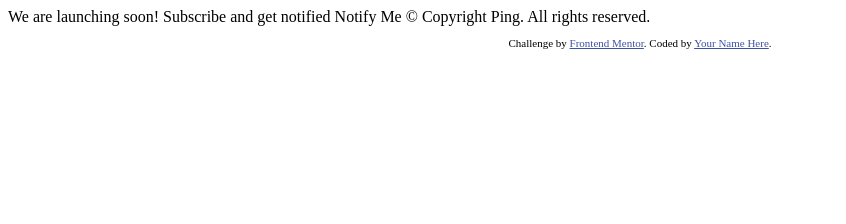
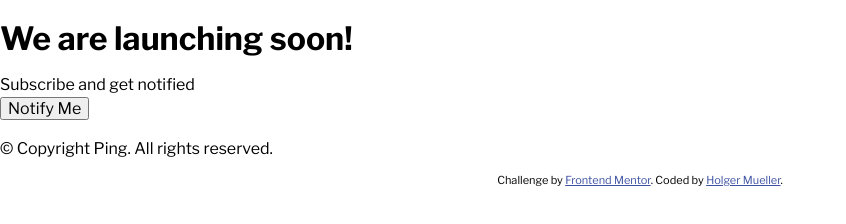
Before and after one commit to Holgermueller/ping-coming-soon-page, a plain HTML site: page index.html in a window 1280 px wide. Shown: the whole page, without its empty margins (0-846 px from the left). Drawn offline with nearby package versions, Linux system fonts and the light colour scheme.

Commit message:
began challenge

```diff
--- a/index.html
+++ b/index.html
@@ -1,33 +1,48 @@
 <!DOCTYPE html>
 <html lang="en">
   <head>
-  <meta charset="UTF-8">
-  <meta name="viewport" content="width=device-width, initial-scale=1.0"> <!-- displays site properly based on user's device -->
+    <meta charset="UTF-8" />
+    <meta name="viewport" content="width=device-width, initial-scale=1.0" />
+    <!-- displays site properly based on user's device -->
 
-  <link rel="icon" type="image/png" sizes="32x32" href="./images/favicon-32x32.png">
+    <link
+      rel="icon"
+      type="image/png"
+      sizes="32x32"
+      href="./images/favicon-32x32.png"
+    />
+
+    <link rel="preconnect" href="https://fonts.googleapis.com" />
+    <link rel="preconnect" href="https://fonts.gstatic.com" crossorigin />
+    <link
+      href="https://fonts.googleapis.com/css2?family=Libre+Franklin:ital,wght@0,100..900;1,100..900&display=swap"
+      rel="stylesheet"
+    />
+
+    <link rel="stylesheet" href="reset.css" />
+    <link rel="stylesheet" href="styles.css" />
 
     <title>Frontend Mentor | Ping coming soon page</title>
-
-  <!-- Feel free to remove these styles or customise in your own stylesheet 👍 -->
-  <style>
-    .attribution { font-size: 11px; text-align: center; }
-    .attribution a { color: hsl(228, 45%, 44%); }
-  </style>
   </head>
   <body>
+    <h1>We are launching soon!</h1>
 
-  We are launching soon!
+    <p>Subscribe and get notified</p>
 
-  Subscribe and get notified
-
-  Notify Me
-
-  &copy; Copyright Ping. All rights reserved.
+    <button>Notify Me</button>
 
     <footer>
+      <p class="ping-footer-copy">
+        &copy; Copyright Ping. All rights reserved.
+      </p>
       <p class="attribution">
-      Challenge by <a href="https://www.frontendmentor.io?ref=challenge" target="_blank">Frontend Mentor</a>.
-      Coded by <a href="#">Your Name Here</a>.
+        Challenge by
+        <a href="https://www.frontendmentor.io?ref=challenge" target="_blank"
+          >Frontend Mentor</a
+        >. Coded by
+        <a href="https://holgermueller.github.io/portfolio/" target="_blank"
+          >Holger Mueller</a
+        >.
       </p>
     </footer>
   </body>
--- /dev/null
+++ b/reset.css
@@ -0,0 +1,90 @@
+/* Box sizing rules */
+*,
+*::before,
+*::after {
+  box-sizing: border-box;
+}
+
+/* Prevent font size inflation */
+html {
+  -moz-text-size-adjust: none;
+  -webkit-text-size-adjust: none;
+  text-size-adjust: none;
+}
+
+/* Remove default margin in favour of better control in authored CSS */
+body,
+h1,
+h2,
+h3,
+h4,
+p,
+figure,
+blockquote,
+dl,
+dd {
+  margin-block-end: 0;
+}
+
+/* Remove list styles on ul, ol elements with a list role, which suggests default styling will be removed */
+ul[role="list"],
+ol[role="list"] {
+  list-style: none;
+}
+
+/* Set core body defaults */
+body {
+  min-height: 100vh;
+  line-height: 1.5;
+}
+
+/* Set shorter line heights on headings and interactive elements */
+h1,
+h2,
+h3,
+h4,
+button,
+input,
+label {
+  line-height: 1.1;
+}
+
+/* Balance text wrapping on headings */
+h1,
+h2,
+h3,
+h4 {
+  text-wrap: balance;
+}
+
+/* A elements that don't have a class get default styles */
+a:not([class]) {
+  text-decoration-skip-ink: auto;
+  color: currentColor;
+}
+
+/* Make images easier to work with */
+img,
+picture {
+  max-width: 100%;
+  display: block;
+}
+
+/* Inherit fonts for inputs and buttons */
+input,
+button,
+textarea,
+select {
+  font-family: inherit;
+  font-size: inherit;
+}
+
+/* Make sure textareas without a rows attribute are not tiny */
+textarea:not([rows]) {
+  min-height: 10em;
+}
+
+/* Anything that has been anchored to should have extra scroll margin */
+:target {
+  scroll-margin-block: 5ex;
+}
--- /dev/null
+++ b/styles.css
@@ -0,0 +1,14 @@
+body,
+html {
+  padding: 0;
+  margin: 0;
+  font-family: "Libre Franklin", sans-serif;
+}
+
+.attribution {
+  font-size: 11px;
+  text-align: center;
+}
+.attribution a {
+  color: hsl(228, 45%, 44%);
+}
```
Lines whose indentation alone changed are shown as unchanged.
